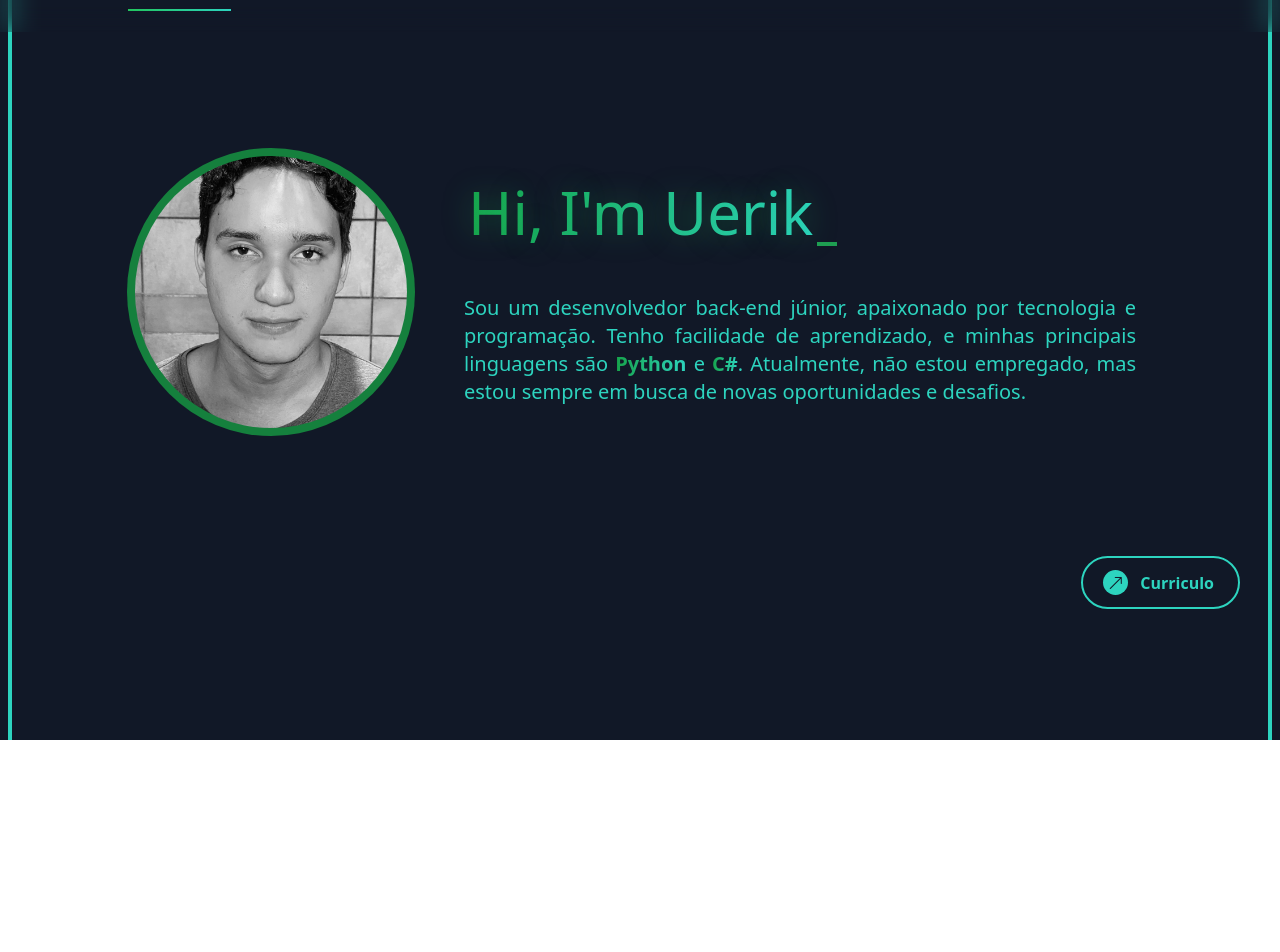
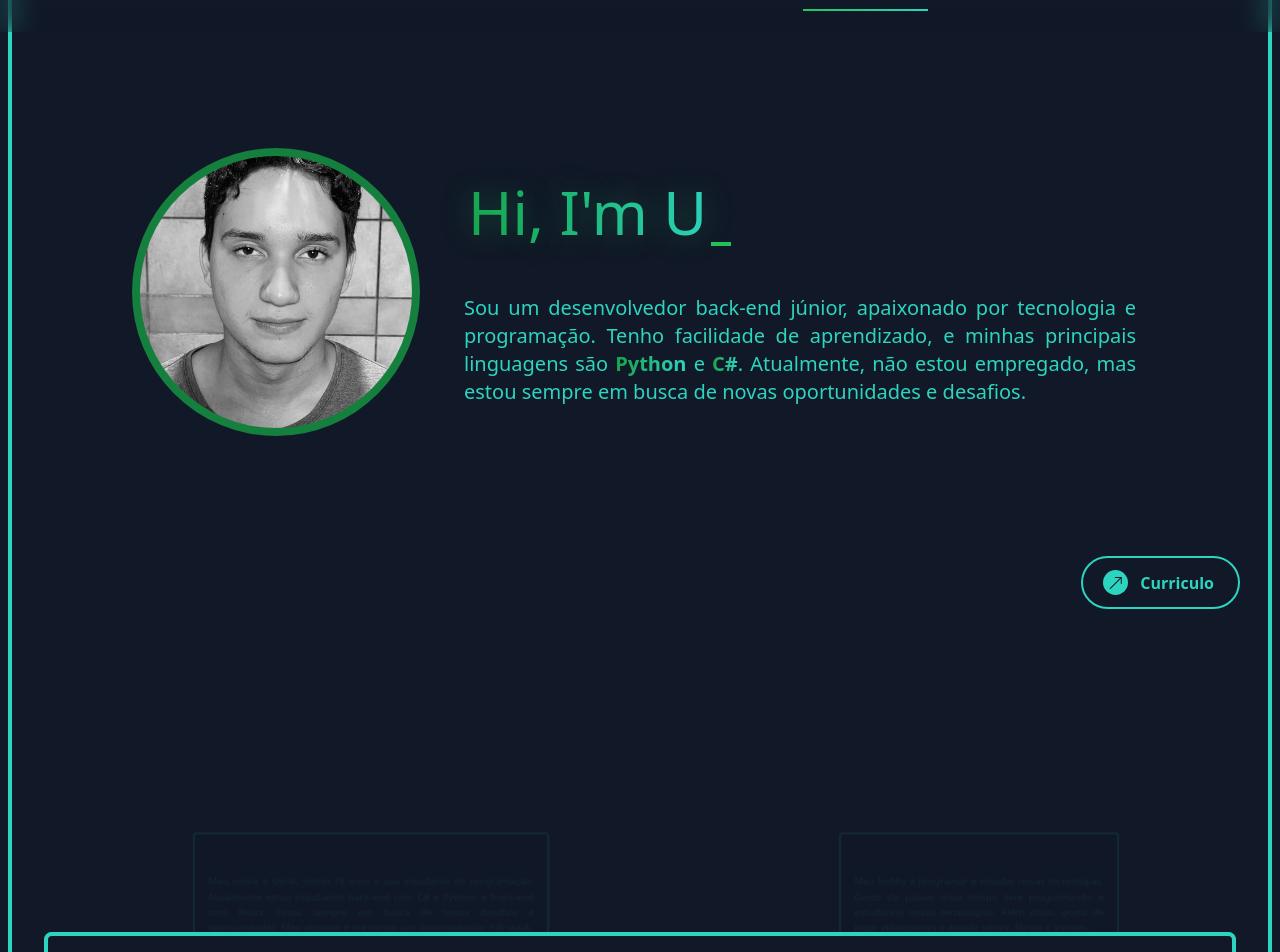
Before and after one commit to UerikSilvaCavalcante/My_Portifolio, a React (Vite) app: page / in a window 1280 px wide. Shown: the part 60-1012 px from the top of the page. Before the commit the page ends 800 px from the top, so only its background shows below. Built offline with nearby package versions, Linux system fonts and the light colour scheme.

Commit message:
Update layot

```diff
--- a/src/components/home.tsx
+++ b/src/components/home.tsx
@@ -4,7 +4,7 @@ import { Typewriter } from "./ui/typewriter";
 export function Home() {
 	return (
 		<section
-			className="w-full h-full  bg-gray-900 flex flex-col lg:flex-row items-center justify-center gap-8 px-10 py-3"
+			className="w-full h-full  bg-gray-900 flex flex-col lg:flex-row items-center justify-center gap-8 px-5 py-3"
 			id="home"
 		>
 			<div className="bg-green-700 w-72 h-72 p-2 rounded-full hover:shadow-xl hover:shadow-green-700 transition duration-300 ease-in">
--- a/src/components/ui/cardProj.tsx
+++ b/src/components/ui/cardProj.tsx
@@ -23,7 +23,10 @@ export function CardProject({
 		<div
 			className={`flex ${reverse ? "flex-col lg:flex-row-reverse border-gradient bg-gradient-to-r from-gray-800 to-gray-900 border-l-2 drags-reverse-x" : "flex-col lg:flex-row border-reverse-gradient bg-gradient-to-l from-gray-800 to-gray-900 border-r-2 drags-x"} border-y-2 w-full items-center justify-end p-2 gap-9 lg:gap-3  z-10 overflow-hidden`}
 		>
-			<a href={href} className=" w-full h-[400px] image-card overflow-hidden">
+			<a
+				href={href}
+				className=" w-full lg:w-[60%] h-[400px] image-card overflow-hidden"
+			>
 				<span
 					className={`w-full h-[55%] lg:h-full lg:w-1/2 absolute ${reverse ? "lg:translate-x-full" : ""} inset-0 flex justify-center items-center hover:backdrop-blur-sm overflow-hidden card-icon-wrapper`}
 				>
--- a/src/index.css
+++ b/src/index.css
@@ -26,7 +26,7 @@
 
 html {
 	scroll-behavior: smooth;
-	overflow-x: hidden;
+	/* overflow-x: hidden; */
 }
 
 body {
@@ -86,14 +86,18 @@ body {
 @keyframes drag-x {
 	0% {
 		opacity: 0;
+		scale: 0;
+		/* display: none; */
 		transform: translateX(-100%);
 	}
 
 	80% {
 		opacity: 0;
+		/* display: none; */
 	}
 
 	100% {
+		scale: 1;
 		opacity: 1;
 		transform: translateX(0%);
 	}
@@ -102,14 +106,17 @@ body {
 @keyframes drag-reverse-x {
 	0% {
 		opacity: 0;
-		transform: translateX(100%);
+		scale: 0;
+		transform: translateX(10%);
 	}
 
 	80% {
 		opacity: 0;
+		/* scale: 0; */
 	}
 
 	100% {
+		scale: 1;
 		opacity: 1;
 		transform: translateX(0%);
 	}
@@ -134,12 +141,14 @@ body {
 	animation-timeline: view();
 	animation-range: entry 0% cover 20%;
 	animation-delay: 1s;
+	transform-origin: left;
 }
 
 .drags-reverse-x {
 	animation: drag-reverse-x 30s ease-in-out;
 	animation-timeline: view();
 	animation-range: entry 0% cover 30%;
+	transform-origin: right;
 }
 
 .box {
```
